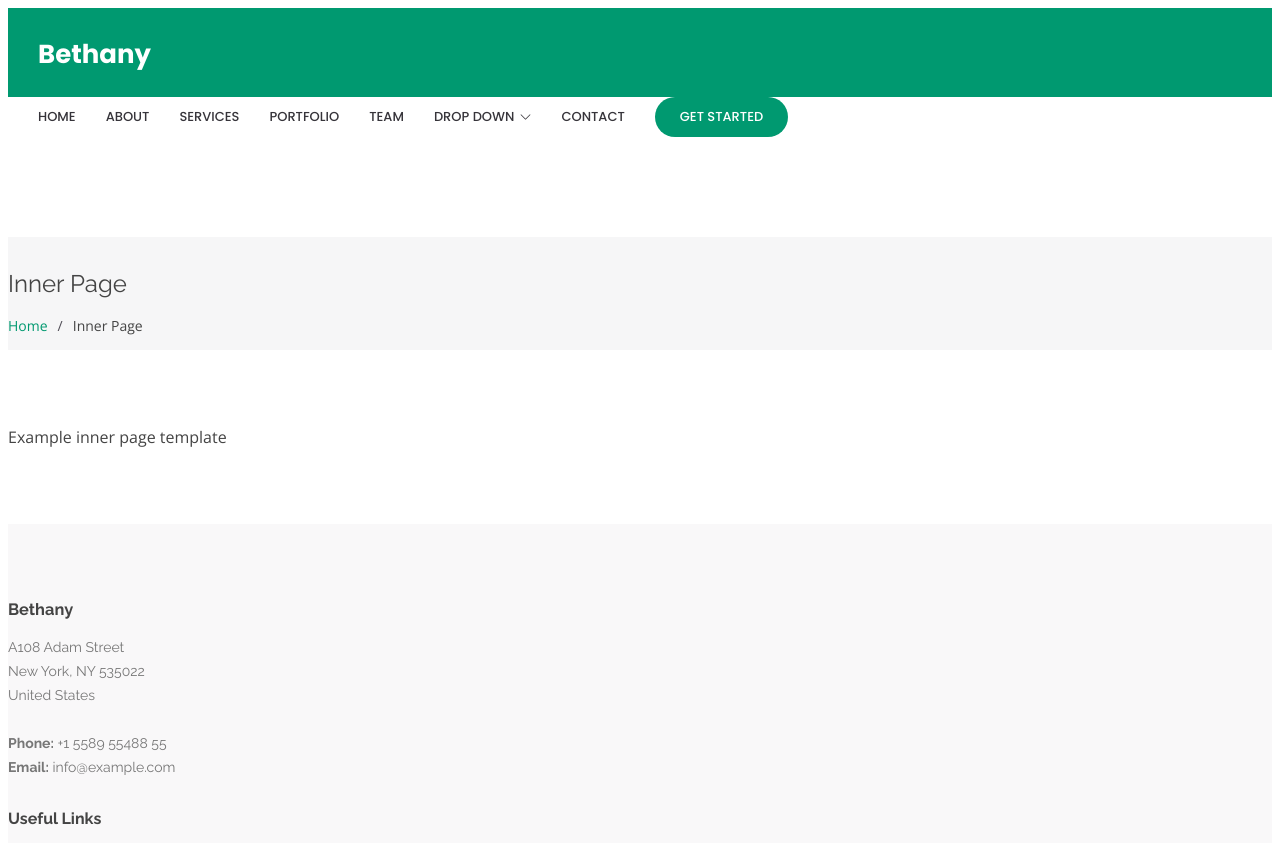
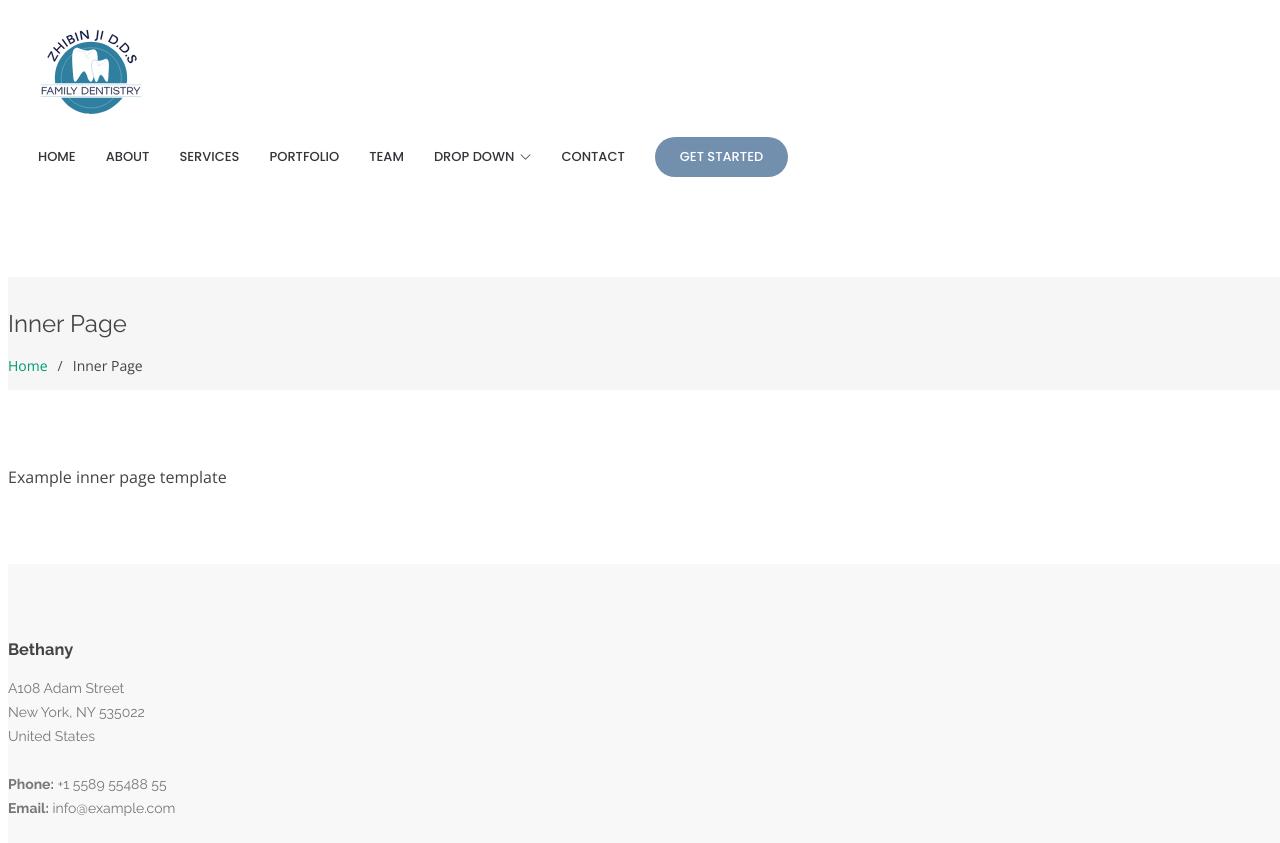
Before and after one commit to JadenJi/ZhibinJiDentistry, a plain HTML site: page inner-page.html in a window 1280 px wide. Shown: the top 843 px of the page. Drawn offline with nearby package versions, Linux system fonts and the light colour scheme; files whose address does not match are found by name.

Commit message:
Updated some navbar

```diff
--- a/inner-page.html
+++ b/inner-page.html
@@ -43,7 +43,7 @@
     <div class="container">
       <div class="header-container d-flex align-items-center justify-content-between">
         <div class="logo">
-          <h1 class="text-light"><a href="index.html"><span>Bethany</span></a></h1>
+          <a href="index.html"><span><img src="SVG/Logo.svg"></span></a>
           <!-- Uncomment below if you prefer to use an image logo -->
           <!-- <a href="index.html"><img src="assets/img/logo.png" alt="" class="img-fluid"></a>-->
         </div>
--- a/style.css
+++ b/style.css
@@ -12,6 +12,8 @@
 body {
   font-family: "Open Sans", sans-serif;
   color: #444444;
+  height: 100%;
+  width: 100%;
 }
 
 a {
@@ -98,7 +100,8 @@ h6 {
 #header .logo {
   overflow: hidden;
   padding: 16px 30px 12px 30px;
-  background: #009970;
+  background: none;
+  flex-wrap: wrap;
 }
 
 #header .logo h1 {
@@ -118,7 +121,7 @@ h6 {
 #header .logo img {
   padding: 0;
   margin: 0;
-  max-height: 40px;
+  max-height: 6rem;
 }
 
 @media (max-width: 992px) {
@@ -196,7 +199,7 @@ h6 {
 
 .navbar .getstarted,
 .navbar .getstarted:focus {
-  background: #009970;
+  background: #728FAE;
   padding: 10px 25px;
   margin-left: 30px;
   margin-right: 15px;
@@ -458,7 +461,7 @@ h6 {
   }
 
   #hero h1 {
-    font-size: 32px;
+    font-size: 20px;
     line-height: 36px;
   }
 }
```
Also changed, not shown: 100ppi/Logo.png (added), SVG/Logo.svg (added), 1 other file.
